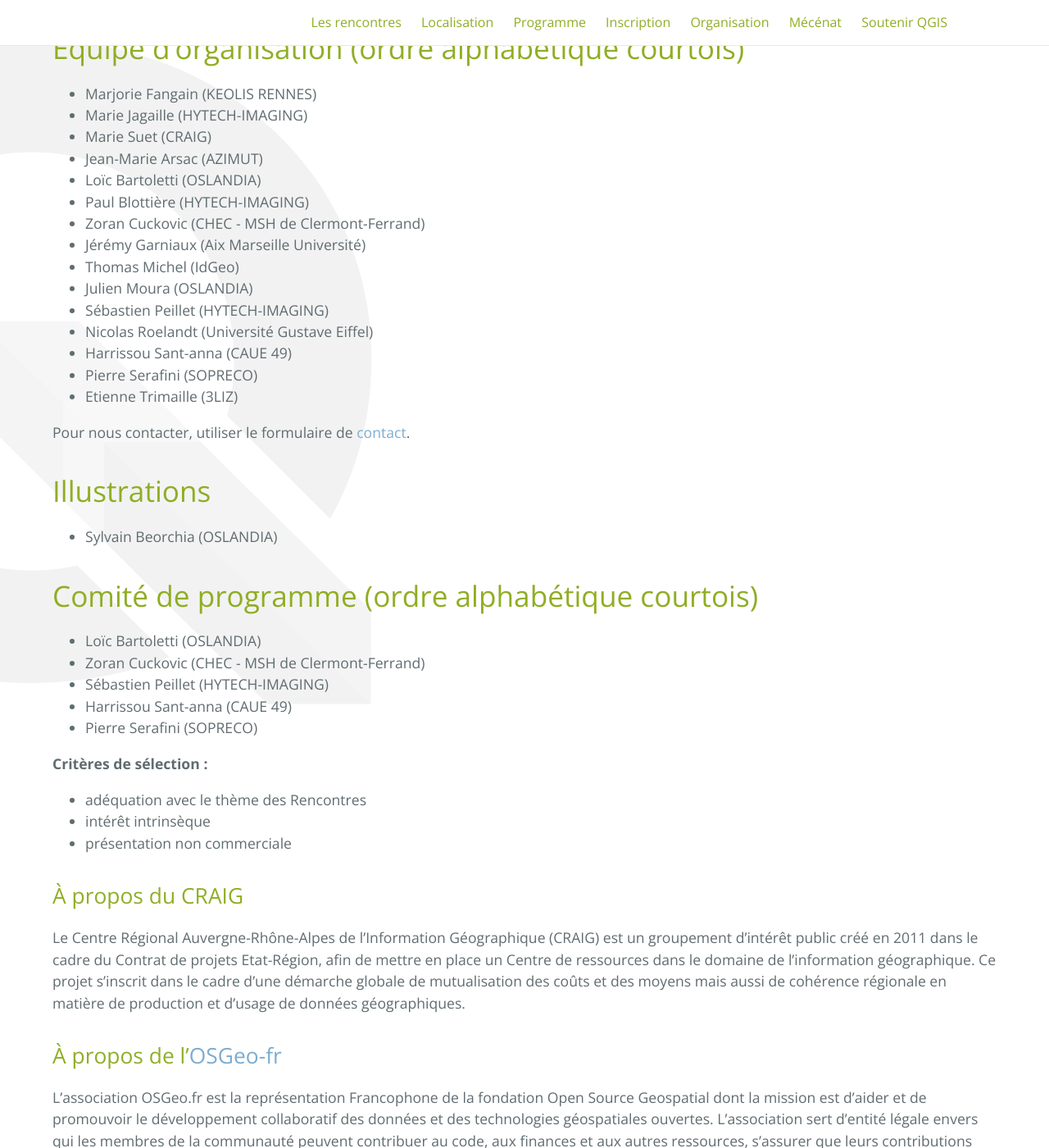
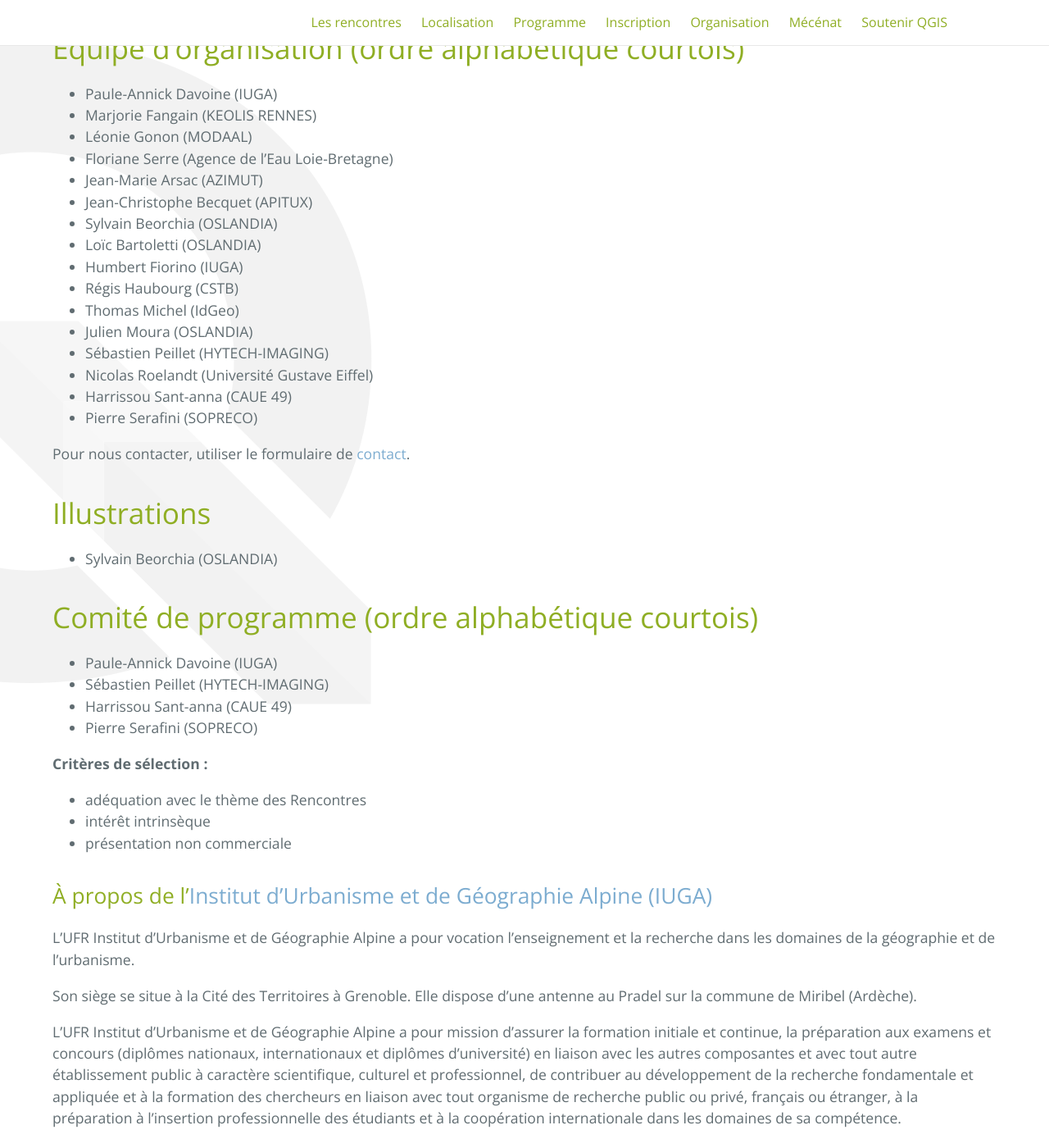
Before and after one commit to OSGeo-fr/QGIS-conf-fr-website, a Jekyll site: the page built from z60_apropos.md, in a window 1280 px wide and 1400 px high, scrolled down 440 px. Shown: the whole window at 82% size. Built offline with Jekyll 4.4.1, drawn with Linux system fonts in a browser that asks for light colours.

Commit message:
Update z60_apropos.md
update steering comity for 2024

```diff
--- a/z60_apropos.md
+++ b/z60_apropos.md
@@ -7,21 +7,22 @@ menu: footer
 
 # Equipe d'organisation (ordre alphabétique courtois)
 
+- Paule-Annick Davoine (IUGA)
 - Marjorie Fangain (KEOLIS RENNES)
-- Marie Jagaille (HYTECH-IMAGING)
-- Marie Suet (CRAIG)
+- Léonie Gonon (MODAAL)
+- Floriane Serre (Agence de l'Eau Loie-Bretagne)
 - Jean-Marie Arsac (AZIMUT)
+- Jean-Christophe Becquet (APITUX)
+- Sylvain Beorchia (OSLANDIA)
 - Loïc Bartoletti (OSLANDIA)
-- Paul Blottière (HYTECH-IMAGING)
-- Zoran Cuckovic (CHEC - MSH de Clermont-Ferrand)
-- Jérémy Garniaux (Aix Marseille Université)
+- Humbert Fiorino (IUGA)
+- Régis Haubourg (CSTB)
 - Thomas Michel (IdGeo)
 - Julien Moura (OSLANDIA)
 - Sébastien Peillet (HYTECH-IMAGING)
 - Nicolas Roelandt (Université Gustave Eiffel)
 - Harrissou Sant-anna (CAUE 49)
 - Pierre Serafini (SOPRECO)
-- Etienne Trimaille (3LIZ)
 
 Pour nous contacter, utiliser le formulaire de [contact]({{ site.url }}{{ site.baseurl }}/z40_contact.html).
 
@@ -31,8 +32,7 @@ Pour nous contacter, utiliser le formulaire de [contact]({{ site.url }}{{ site.b
 
 # Comité de programme (ordre alphabétique courtois)
 
-- Loïc Bartoletti (OSLANDIA)
-- Zoran Cuckovic (CHEC - MSH de Clermont-Ferrand)
+- Paule-Annick Davoine (IUGA)
 - Sébastien Peillet (HYTECH-IMAGING)
 - Harrissou Sant-anna (CAUE 49)
 - Pierre Serafini (SOPRECO)
@@ -43,12 +43,16 @@ Pour nous contacter, utiliser le formulaire de [contact]({{ site.url }}{{ site.b
 - intérêt intrinsèque
 - présentation non commerciale
 
-## À propos du CRAIG
+## À propos de l'[Institut d'Urbanisme et de Géographie Alpine (IUGA)](https://iuga.univ-grenoble-alpes.fr/)
 
-Le Centre Régional Auvergne-Rhône-Alpes de l'Information Géographique (CRAIG) est un groupement d'intérêt public créé en 2011 dans le cadre du Contrat de projets Etat-Région, afin de mettre en place un Centre de ressources dans le domaine de l'information géographique. Ce projet s'inscrit dans le cadre d'une démarche globale de mutualisation des coûts et des moyens mais aussi de cohérence régionale en matière de production et d'usage de données géographiques.
+L'UFR Institut d'Urbanisme et de Géographie Alpine a pour vocation l'enseignement et la recherche dans les domaines de la géographie et de l'urbanisme.
+
+Son siège se situe à la Cité des Territoires à Grenoble. Elle dispose d'une antenne au Pradel sur la commune de Miribel (Ardèche).
+
+L'UFR Institut d'Urbanisme et de Géographie Alpine a pour mission d'assurer la formation initiale et continue, la préparation aux examens et concours (diplômes nationaux, internationaux et diplômes d'université) en liaison avec les autres composantes et avec tout autre établissement public à caractère scientifique, culturel et professionnel, de contribuer au développement de la recherche fondamentale et appliquée et à la formation des chercheurs en liaison  avec tout organisme de recherche public ou privé, français ou étranger, à la préparation à l'insertion professionnelle des étudiants et à la coopération internationale dans les domaines de sa compétence.
 
 
-## À propos de l'<a href="https://www.osgeo.asso.fr" target="_blank">OSGeo-fr</a>
+## À propos de l'[OSGeo-fr](https://www.osgeo.asso.fr)
 
 L’association OSGeo.fr est la représentation Francophone de la fondation Open Source Geospatial dont la mission est d’aider et de promouvoir le développement collaboratif des données et des technologies géospatiales ouvertes. L’association sert d’entité légale envers qui les membres de la communauté peuvent contribuer au code, aux finances et aux autres ressources, s’assurer que leurs contributions seront maintenues au bénéfice du public.
 
```
